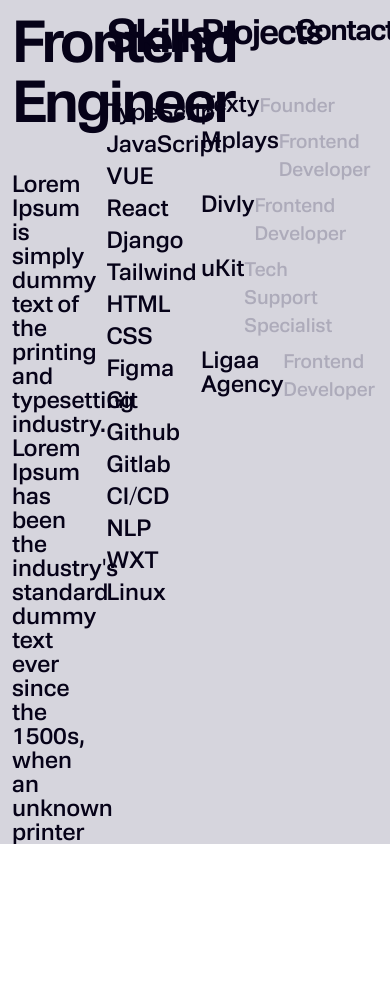
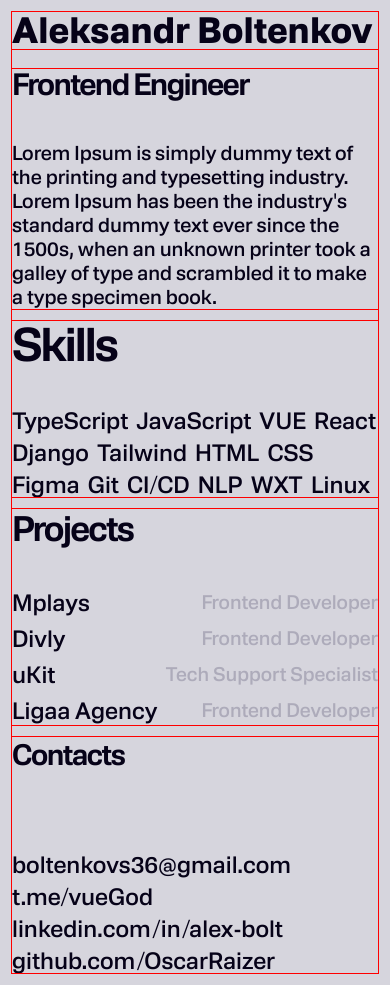
Before and after one commit to OscarRaizer/AlexBolt.dev, a Vue app: page / in a window 390 px wide. Before the commit the page ends 844 px from the top, so only its background shows below. Built offline with nearby package versions, Linux system fonts and the light colour scheme; the HTML template or start-up script is replaced by a standard one.

Commit message:
refactor: adds mobile design, responsive text

```diff
--- a/src/App.vue
+++ b/src/App.vue
@@ -1,25 +1,31 @@
 <script setup lang="ts">
-import TheFooter from '@/components/TheFooter.vue'
-import TheHero from '@/components/TheHero.vue'
+import TheName from '@/components/TheName.vue'
+import TheDescription from '@/components/TheDescription.vue'
 import SkillsSection from '@/components/SkillsSection.vue'
 import ProjectsSection from '@/components/ProjectsSection.vue'
 import ContactsSection from '@/components/ContactsSection.vue'
 </script>
 
 <template>
-  <div class="bg-[#d6d5dd] h-screen p-3 font-demibold leading-none text-[#060218] overflow-hidden">
-    <div class="min-h-screen flex flex-col h-full gap-5">
+  <div
+    class="bg-[#d6d5dd] md:h-screen p-3 font-demibold leading-none text-[#060218] md:overflow-hidden"
+  >
+    <div class="min-h-screen flex md:flex-col h-full gap-5 sm: flex-col-reverse">
       <section class="flex-grow h-full">
-        <div class="grid grid-cols-4 h-full gap-3">
-          <TheHero />
+        <div class="grid md:grid-cols-4 h-full gap-3 sm:grid-cols-1">
+          <TheDescription />
           <SkillsSection />
           <ProjectsSection />
           <ContactsSection />
         </div>
       </section>
-      <TheFooter />
+      <TheName />
     </div>
   </div>
 </template>
 
-<style scoped></style>
+<style scoped>
+* {
+  outline: 1px solid red;
+}
+</style>
--- a/src/components/ProjectsSection.vue
+++ b/src/components/ProjectsSection.vue
@@ -24,9 +24,9 @@ const resetHighlightedSkills = () => {
         @mouseenter="setHighlightedSkills(project.skills)"
         @mouseleave="resetHighlightedSkills"
       >
-        <a class="flex justify-between" target="_blank" :href="project.link"
+        <a class="flex justify-between items-center gap-3" target="_blank" :href="project.link"
           ><span class="text-[#060218] group-hover:text-[#e4e3e8]">{{ project.name }}</span
-          ><span class="text-[#adabba] text-xl">{{ project.role }}</span></a
+          ><span class="text-[#adabba] text-xl text-end">{{ project.role }}</span></a
         >
       </li>
     </ul>
--- a/src/components/SkillsSection.vue
+++ b/src/components/SkillsSection.vue
@@ -19,7 +19,7 @@ const skillStyles = computed(() => {
 <template>
   <div>
     <h2 class="text-5xl tracking-tighter mb-10">Skills</h2>
-    <ul class="flex flex-col gap-2 font-medium text-2xl leading-6">
+    <ul class="flex md:flex-col gap-2 font-medium text-2xl leading-6 sm:flex-row flex-wrap">
       <li v-for="{ skill, color } in skillStyles" :key="skill">
         <span :style="{ color }">
           {{ skill }}
--- a/src/components/TheHero.vue
+++ b/src/components/TheDescription.vue
@@ -1,11 +1,22 @@
 <script setup lang="ts"></script>
 <template>
   <div class="flex flex-col justify-between gap-10 h-full">
-    <h2 class="text-6xl tracking-tighter">Frontend Engineer</h2>
-    <p class="font-medium text-2xl leading-6">
+    <h2 class="md:text-6xl tracking-tighter sm:text-2xl text-wrap font-size">Frontend Engineer</h2>
+    <p class="font-medium text-2xl leading-6 font-size-decription">
       Lorem Ipsum is simply dummy text of the printing and typesetting industry. Lorem Ipsum has
       been the industry's standard dummy text ever since the 1500s, when an unknown printer took a
       galley of type and scrambled it to make a type specimen book.
     </p>
   </div>
 </template>
+<style scoped>
+/* 30px - 60px */
+.font-size {
+  font-size: clamp(1.875rem, 1.5rem + 1.875vw, 3.75rem);
+}
+
+/* 20px - 30px */
+.font-size-decription {
+  font-size: clamp(1.25rem, 1.125rem + 0.625vw, 1.875rem);
+}
+</style>
--- a/src/components/TheFooter.vue
+++ /dev/null
@@ -1,12 +0,0 @@
-<script setup lang="ts"></script>
-<template>
-  <section class="mt-auto w-full">
-    <h1 class="text-nowrap font-bold font-size">Aleksandr Boltenkov</h1>
-  </section>
-</template>
-
-<style>
-.font-size {
-  font-size: clamp(2rem, -0.05rem + 10.25vw, 12.25rem);
-}
-</style>
--- /dev/null
+++ b/src/components/TheName.vue
@@ -0,0 +1,13 @@
+<script setup lang="ts"></script>
+<template>
+  <section class="mt-auto w-full">
+    <h1 class="text-nowrap font-bold name-font-size">Aleksandr Boltenkov</h1>
+  </section>
+</template>
+
+<style scoped>
+.name-font-size {
+  /* 30px - 196px */
+  font-size: clamp(1.875rem, -0.2rem + 10.375vw, 12.25rem);
+}
+</style>
--- a/src/stores/GlobalStore.ts
+++ b/src/stores/GlobalStore.ts
@@ -13,8 +13,6 @@ export const useGlobalStore = defineStore('global', () => {
     'CSS',
     'Figma',
     'Git',
-    'Github',
-    'Gitlab',
     'CI/CD',
     'NLP',
     'WXT',
@@ -22,11 +20,6 @@ export const useGlobalStore = defineStore('global', () => {
   ]
 
   const projects = [
-    {
-      name: 'Texty',
-      role: 'Founder',
-      skills: ['TypeScript', 'VUE', 'WXT', 'NLP', 'HTML', 'CSS', 'Git', 'Github'],
-    },
     {
       name: 'Mplays',
       link: 'https://mplays.ru',
@@ -55,7 +48,7 @@ export const useGlobalStore = defineStore('global', () => {
     {
       name: 'Ligaa Agency',
       role: 'Frontend Developer',
-      skills: ['Figma', 'Git', 'Github', 'CSS', 'JavaScript', 'HTML'],
+      skills: ['Figma', 'Git', '', 'CSS', 'JavaScript', 'HTML'],
     },
   ]
 
```
